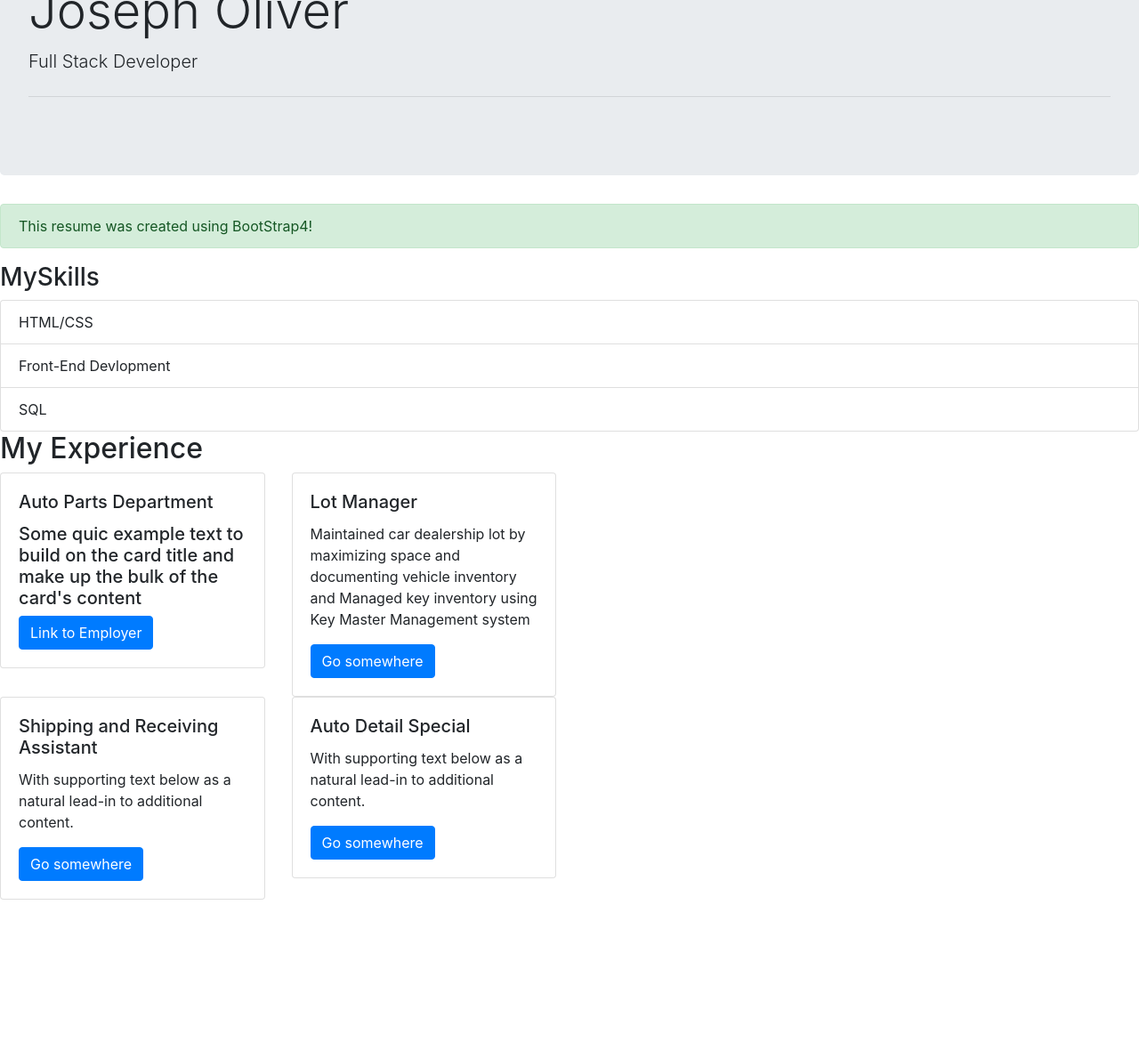
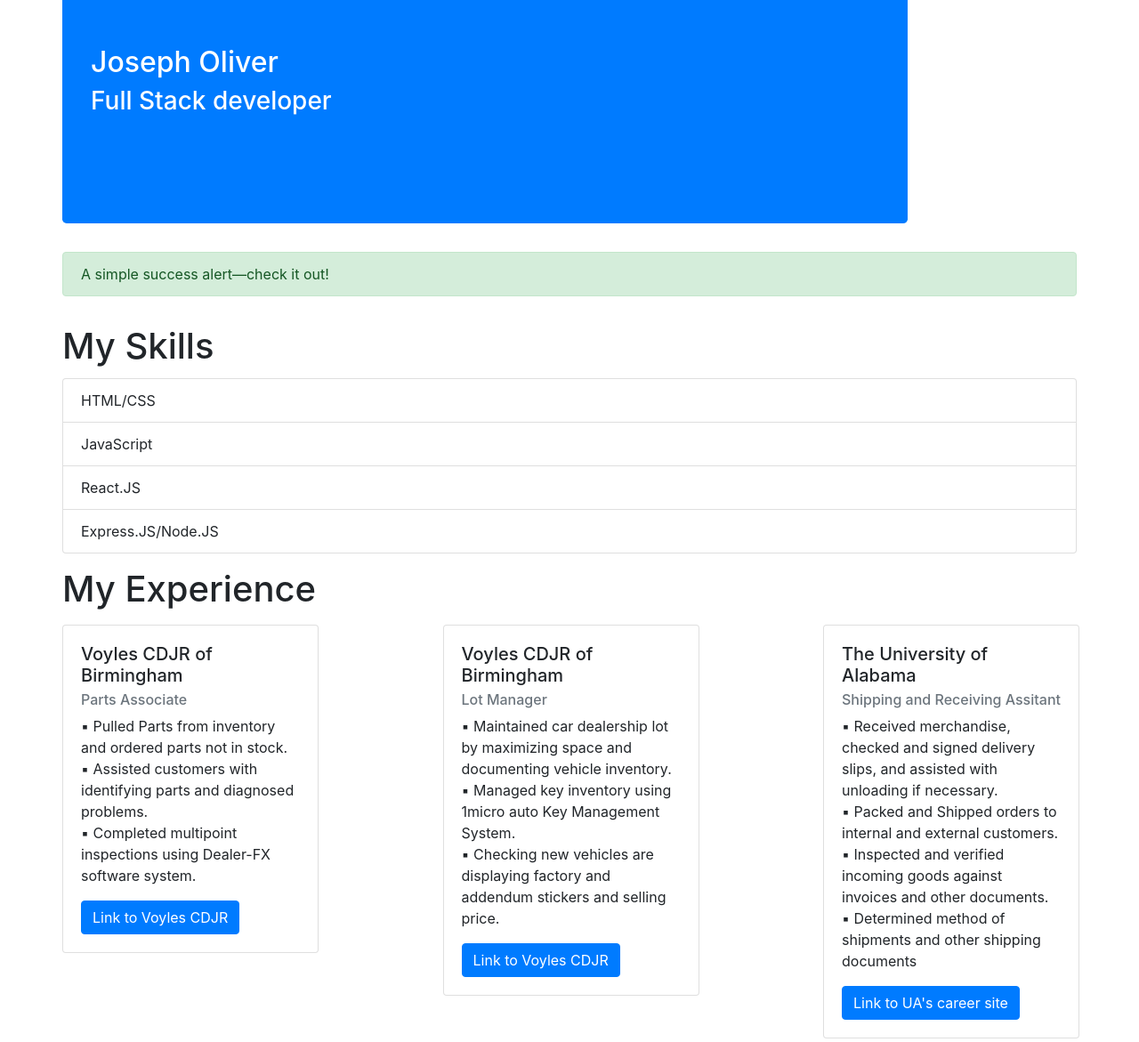
Before and after one commit to JAndrw10/Bootstrap-Resume, a plain HTML site: page index.html in a window 1280 px wide. Shown: the part 109-1280 px from the top of the page at 89% size. Before the commit the page ends 1120 px from the top, so only its background shows below. Drawn offline with nearby package versions, Linux system fonts and the light colour scheme.

Commit message:
Update index.html

```diff
--- a/index.html
+++ b/index.html
@@ -1,109 +1,165 @@
 <!DOCTYPE html>
 <html lang="en">
+
 <head>
     <meta charset="UTF-8">
     <meta name="viewport" content="width=device-width, initial-scale=1.0">
+    <link rel="stylesheet" href="https://cdn.jsdelivr.net/npm/bootstrap@4.6.0/dist/css/bootstrap.min.css"
+        integrity="sha384-B0vP5xmATw1+K9KRQjQERJvTumQW0nPEzvF6L/Z6nronJ3oUOFUFpCjEUQouq2+l" crossorigin="anonymous">
+    <link rel="stylesheet" href="styles.css">
     <title>Bootstrap Resume</title>
+</head>
 
-
-
-    <link rel="stylesheet" href="https://maxcdn.bootstrapcdn.com/bootstrap/4.0.0/css/bootstrap.min.css"
-      integrity="sha384-Gn5384xqQ1aoWXA+058RXPxPg6fy4IWvTNh0E263XmFcJlSAwiGgFAW/dAiS6JXm"
-      crossorigin="anonymous"
-    />
-
-    <script
-      src="https://maxcdn.bootstrapcdn.com/bootstrap/4.0.0/js/bootstrap.min.js"
-      integrity="sha384-JZR6Spejh4U02d8jOt6vLEHfe/JQGiRRSQQxSfFWpi1MquVdAyjUar5+76PVCmYl"
-      crossorigin="anonymous"
-    ></script>
-
-    <link rel="stylesheet" href="styles.css" />
-</head>
 <body>
-
-
     <div class="container">
-        ...
+        <div class="row mt-5">
+            <div class="jumbotron col-10 bg-primary text-white">
+                <h2 class="pt-5">Joseph Oliver</h2>
+                <h3 class="pb-5">Full Stack developer</h3>
+            </div>
         </div>
 
-    <div class="jumbotron"><!-- add background colorblue far left-->
-        <h1 class="display-4">Joseph Oliver</h1>
-        <p class="lead">Full Stack Developer</p>
-        <hr class="my-4">
-
+        <div class="row mb-3">
+            <div class="alert alert-success col-12" role="alert">
+                A simple success alert—check it out!
+            </div>
         </div>
 
-      <div class="alert alert-success" role="alert">
-        This resume was created using BootStrap4! <a href="#" class="alert-link"></a>      </div>
+        <div class="row mb-1">
+            <h1>My Skills</h1>
+        </div>
 
-      <h3>MySkills <span class="badge badge-secondary"></span></h3>
-
-
-
-
-      <ul class="list-group">
-        <li class="list-group-item d-flex justify-content-between align-items-center">
+        <div class="row mb-3">
+            <ul class="list-group col-12 px-0">
+                <li class="list-group-item">
                     HTML/CSS
-          <span class="badge badge-primary badge-pill"></span>
+                    <span class="badge badge-pill badge-primary border border-dark float-right"></span>
                 </li>
-        <li class="list-group-item d-flex justify-content-between align-items-center">
-          Front-End Devlopment
-          <span class="badge badge-primary badge-pill"></span>
+                <li class="list-group-item">
+                    JavaScript
+                    <span class="badge badge-pill badge-primary border border-dark float-right"></span>
                 </li>
-        <li class="list-group-item d-flex justify-content-between align-items-center">
-          SQL
-          <span class="badge badge-primary badge-pill"></span>
+                <li class="list-group-item">
+                    React.JS
+                    <span class="badge badge-pill badge-primary border border-dark float-right"></span>
+                </li>
+                <li class="list-group-item">
+                    Express.JS/Node.JS
+                    <span class="badge badge-pill badge-primary border border-dark float-right"></span>
                 </li>
             </ul>
+        </div>
 
-      <h2> My Experience</h2>
+        <div class="row mb-1">
+            <h1>My Experience</h1>
+        </div>
 
-      <div class="row">
-        <div class="col-sm-3">
-          <div class="card">
+        <div class="row justify-content-between my-2">
+            <div class="col-md-3 px-0">
+                <div class="card" style="width: 18rem;">
                     <div class="card-body">
-              <h5 class="card-title">Auto Parts Department</h5>
-              <h5> Some quic example text to build on the card title and make up the bulk of the card's content</h5>
-
-
-              <a href="https://www.voylescdjr.com/dealership/staff.htm">
-              <button type="submit" class="btn btn-primary">Link to Employer</button>
+                        <h5 class="card-title">Voyles CDJR of Birmingham</h5>
+                        <h6 class="card-subtitle mb-2 text-muted">Parts Associate</h6>
+                        <p class="card-text"> &#9642; Pulled Parts from inventory and ordered parts not in stock. <br />
+                          &#9642; Assisted customers with identifying parts and diagnosed problems.<br />
+                          &#9642; Completed multipoint inspections using Dealer-FX software system. </p>
+                          <a href="https://www.voylescdjr.com">
+                            <button type="submit" class="btn btn-primary">Link to Voyles CDJR</button>
                           </a>
                     </div>
                 </div>
             </div>
-        <div class="col-3">
-          <div class="card">
+
+            <div class="col-md-3 px-0">
+                <div class="card" style="width: 18rem;">
                     <div class="card-body">
-              <h5 class="card-title">Lot Manager</h5>
-              <p class="card-text"> Maintained car dealership lot by maximizing space and documenting vehicle inventory and Managed key inventory using Key Master Management system</p>
-              <a href="#" class="btn btn-primary">Go somewhere</a>
+                        <h5 class="card-title">Voyles CDJR of Birmingham</h5>
+                        <h6 class="card-subtitle mb-2 text-muted">Lot Manager</h6>
+                        <p class="card-text">&#9642; Maintained car dealership lot by maximizing space and documenting vehicle inventory. <br />
+                          &#9642; Managed key inventory using  1micro auto Key Management System. <br />
+                          &#9642; Checking new vehicles are displaying factory and addendum stickers and selling price.
+                        </p>
+                        <a href="https://www.voylescdjr.com">
+                          <button type="submit" class="btn btn-primary">Link to Voyles CDJR</button>
+                        </a>
                     </div>
+                </div>
+            </div>
+
+            <div class="col-md-3 px-0">
+                <div class="card" style="width: 18rem;">
+                    <div class="card-body">
+                        <h5 class="card-title">The University of Alabama</h5>
+                        <h6 class="card-subtitle mb-2 text-muted">Shipping and Receiving Assitant</h6>
+                        <p class="card-text">&#9642; Received merchandise, checked and signed delivery slips, and assisted with unloading if necessary. <br />
+                            &#9642; Packed and Shipped orders to internal and external customers. <br />
+                        &#9642; Inspected and verified incoming goods against invoices and other documents. <br />
+                        &#9642; Determined method of shipments and other shipping documents
+
+                            </p>
+                            <a href="https://careers.ua.edu/jobs/">
+                              <button type="submit" class="btn btn-primary">Link to UA's career site</button>
+                            </a>
+                    </div>
+                </div>
+            </div>
+
+        </div>
+
+        <div class="row justify-content-between my-2">
+            <div class="col-md-3 px-0">
+                <div class="card" style="width: 18rem;">
+                    <div class="card-body">
+                        <h5 class="card-title">Benchmark CDJR</h5>
+                        <h6 class="card-subtitle mb-2 text-muted">Detail Specialist</h6>
+                        <p class="card-text">&#9642; Verified Vehicle shipments upon delivery and verified shipment documents. <br />
+                          &#9642; Cleaning vehicle interiors and exteriors in compliance with all company standards and client requests. <br />
+                          &#9642; Managing inventory and reordering supplies.
+                  </p>
+                  <a href="https://www.maseratiofbirmingham.com/">
+                    <button type="submit" class="btn btn-primary">Link to Maserati of Birmingham (formerly Benchmark CDJR)</button>
+                  </a>
+                    </div>
+                </div>
+            </div>
+
+            <div class="col-md-3 px-0">
+
+                </div>
+            </div>
+
+            <div class="col-md-3 px-0">
+
+                </div>
+            </div>
+
+        </div>
+
+        <div class="row my-2 mb-3">
+            <div class="col-md-3 px-0">
+
+                </div>
+            </div>
+
+            <div class="col-md-3 px-0">
+
                 </div>
             </div>
         </div>
 
         <div class="row">
-        <div class="col-sm-3">
-          <div class="card">
-            <div class="card-body">
-              <h5 class="card-title"> Shipping and Receiving Assistant </h5>
-              <p class="card-text">With supporting text below as a natural lead-in to additional content.</p>
-              <a href="#" class="btn btn-primary">Go somewhere</a>
-            </div>
-          </div>
-        </div>
-        <div class="col-sm-3">
-          <div class="card">
-            <div class="card-body">
-              <h5 class="card-title">Auto Detail Special</h5>
-              <p class="card-text">With supporting text below as a natural lead-in to additional content.</p>
-              <a href="#" class="btn btn-primary">Go somewhere</a>
-            </div>
+            <div class="jumbotron col-12 px-0 text-center">
+              <p class="lead">Jaoliver1@crimson.ua.edu</p>
             </div>
         </div>
     </div>
 
+    <script src="https://code.jquery.com/jquery-3.5.1.slim.min.js"
+        integrity="sha384-DfXdz2htPH0lsSSs5nCTpuj/zy4C+OGpamoFVy38MVBnE+IbbVYUew+OrCXaRkfj"
+        crossorigin="anonymous"></script>
+    <script src="https://cdn.jsdelivr.net/npm/bootstrap@4.6.0/dist/js/bootstrap.bundle.min.js"
+        integrity="sha384-Piv4xVNRyMGpqkS2by6br4gNJ7DXjqk09RmUpJ8jgGtD7zP9yug3goQfGII0yAns"
+        crossorigin="anonymous"></script>
 </body>
+
 </html>
```
Lines whose indentation alone changed are shown as unchanged.
